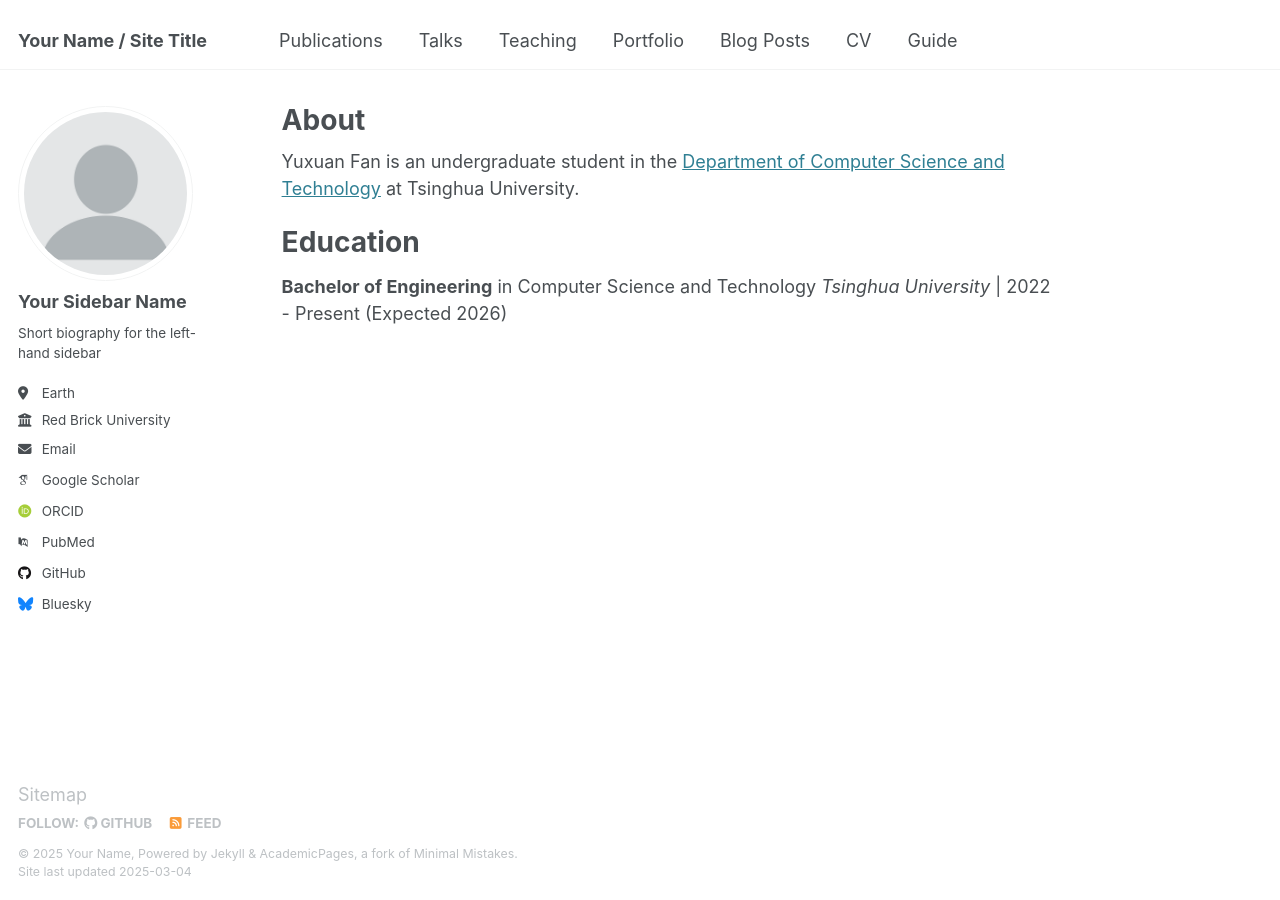
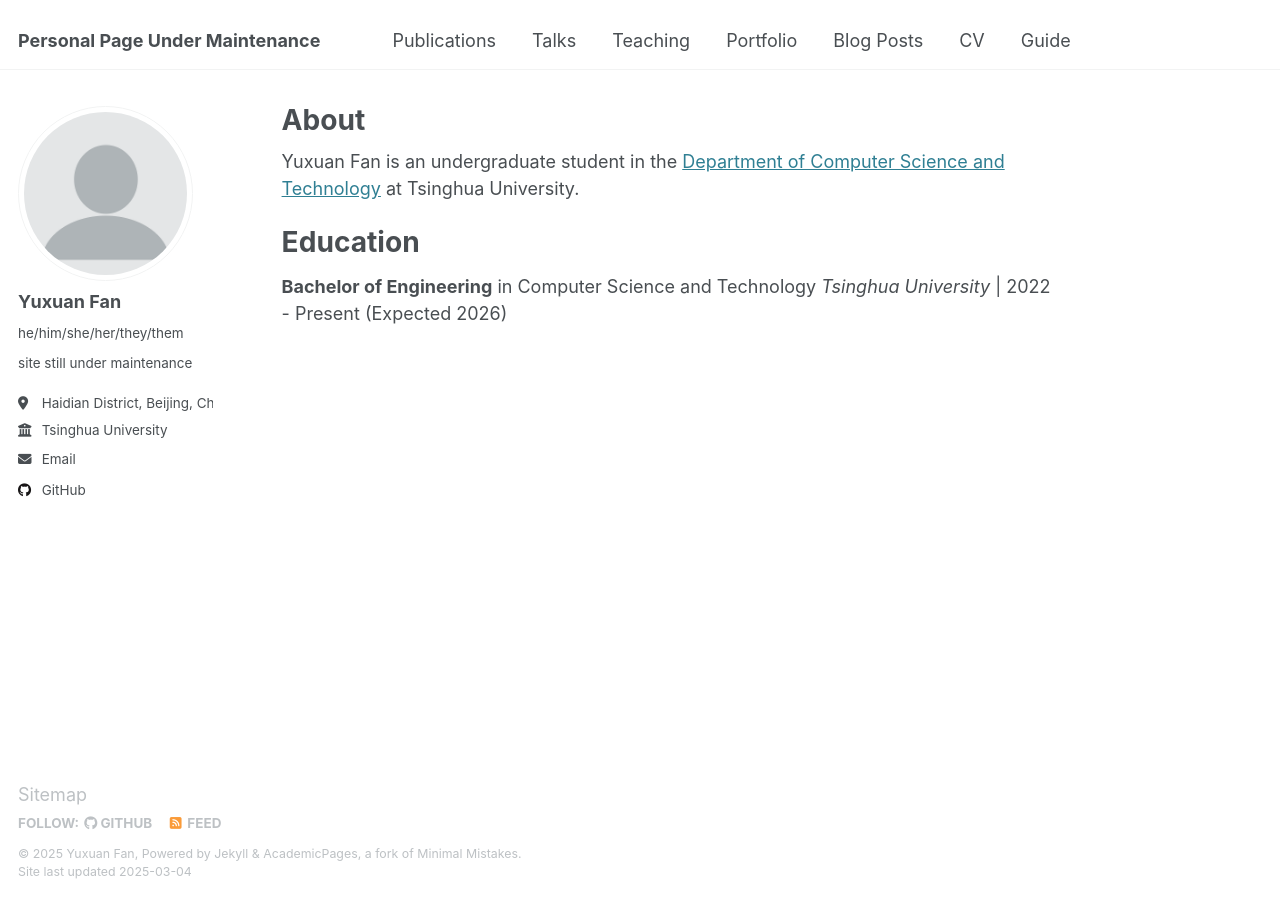
Before and after one commit to YusakiKassan/YusakiKassan.github.io, a Jekyll site: the page built from _pages/about.md, in a window 1280 px wide. Built offline with Jekyll 4.4.1, drawn with Linux system fonts in a browser that asks for light colours; some web fonts are replaced.

Commit message:
Update _config.yml

```diff
--- a/_config.yml
+++ b/_config.yml
@@ -9,13 +9,13 @@
 # Basic Site Settings
 locale                   : "en-US"
 site_theme               : "default"
-title                    : "Your Name / Site Title"
+title                    : "Personal Page Under Maintenance"
 title_separator          : "-"
-name                     : &name "Your Name"
-description              : &description "personal description"
-url                      : https://academicpages.github.io # the base hostname & protocol for your site e.g. "https://[your GitHub username].github.io"
+name                     : &name "Yuxuan Fan"
+description              : &description "undergraduate student"
+url                      : https://yusakikassan.github.io # the base hostname & protocol for your site e.g. "https://[your GitHub username].github.io"
 baseurl                  : "" # the subpath of your site, e.g. "/blog"
-repository               : "academicpages/academicpages.github.io"
+repository               : "YusakiKassan/YusakiKassan.github.io"
 
 # Site Author - The following control what appear as part of the author content on the side bar.
 #               If a field is blank the icon and link will not appear, otherwise it will be shown.
@@ -23,21 +23,21 @@ repository               : "academicpages/academicpages.github.io"
 author:
   # Biographic information
   avatar           : "profile.png"
-  name             : "Your Sidebar Name"
-  pronouns         : # example: "she/her"
-  bio              : "Short biography for the left-hand sidebar"
-  location         : "Earth"
-  employer         : "Red Brick University"
+  name             : "Yuxuan Fan"
+  pronouns         : "he/him/she/her/they/them" # example: "she/her"
+  bio              : "site still under maintenance"
+  location         : "Haidian District, Beijing, China"
+  employer         : "Tsinghua University"
   uri              : # URL
-  email            : "none@example.org"
+  email            : "fyx22@mails.tsinghua.edu.cn"
 
   # Academic websites
   arxiv            : # URL - Update with the correct link to your profile
-  googlescholar    : "https://scholar.google.com/citations?user=PS_CX0AAAAAJ"
+  googlescholar    :
   impactstory      : # URL
-  orcid            : "http://orcid.org/yourorcidurl"
+  orcid            :
   semantic         : # URL
-  pubmed           : "https://www.ncbi.nlm.nih.gov/pubmed/?term=john+snow"
+  pubmed           :
   researchgate     : # URL
   scopus           : # URL
 
@@ -45,12 +45,12 @@ author:
   bitbucket        : # Username - Update with your username on the site
   codepen          : # Username
   dribbble         : # Username
-  github           : "academicpages"
+  github           : "yusakikassan"
   kaggle           : # Username
   stackoverflow    : # User number or user number and name (i.e., use "1" or "1/jeff-atwood")
 
   # Social media
-  bluesky          : "bsky.app" # Replace this with you Bluesky username
+  bluesky          : # Replace this with you Bluesky username
   facebook         : # Username
   flickr           : # Username
   foursquare       : # Username
```
